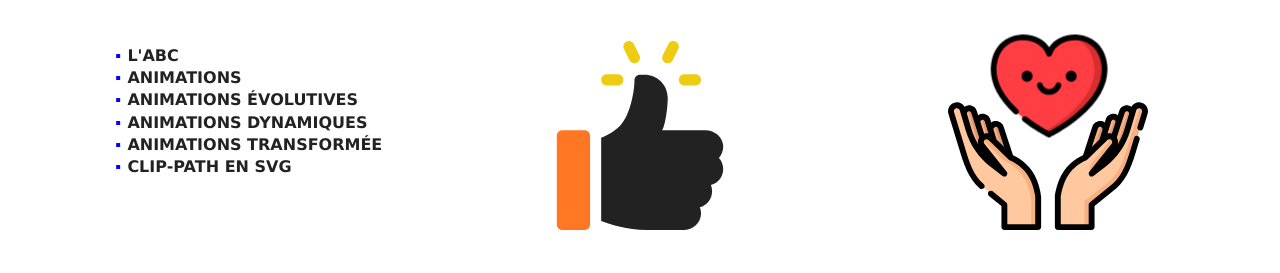
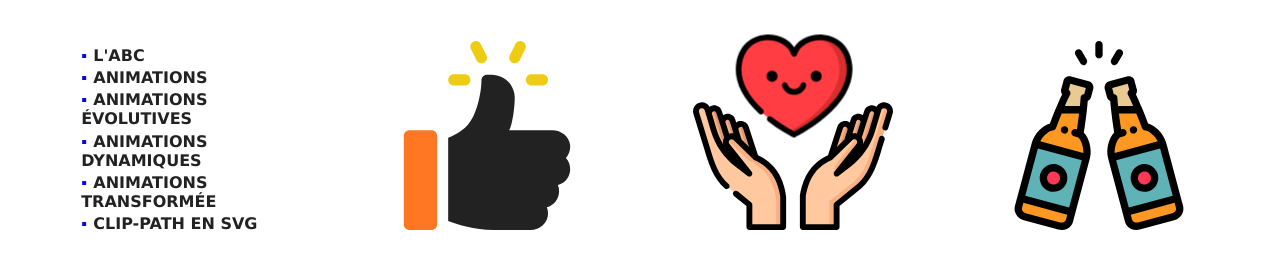
Before and after one commit to olivierk95/animations_svg, a plain HTML site: page pages/transform.html in a window 1280 px wide. Drawn offline with Linux system fonts and the light colour scheme.

Commit message:
svg animation beer

```diff
--- a/pages/transform.html
+++ b/pages/transform.html
@@ -115,6 +115,10 @@
                 </g>
             </svg>
 
+            <!-- BEER -->
+
+            <img src="../beer.svg" style="height: 200; width: auto" />
+
         </div>
     </body>
 </html>
```
Also changed, not shown: beer.svg (added).
